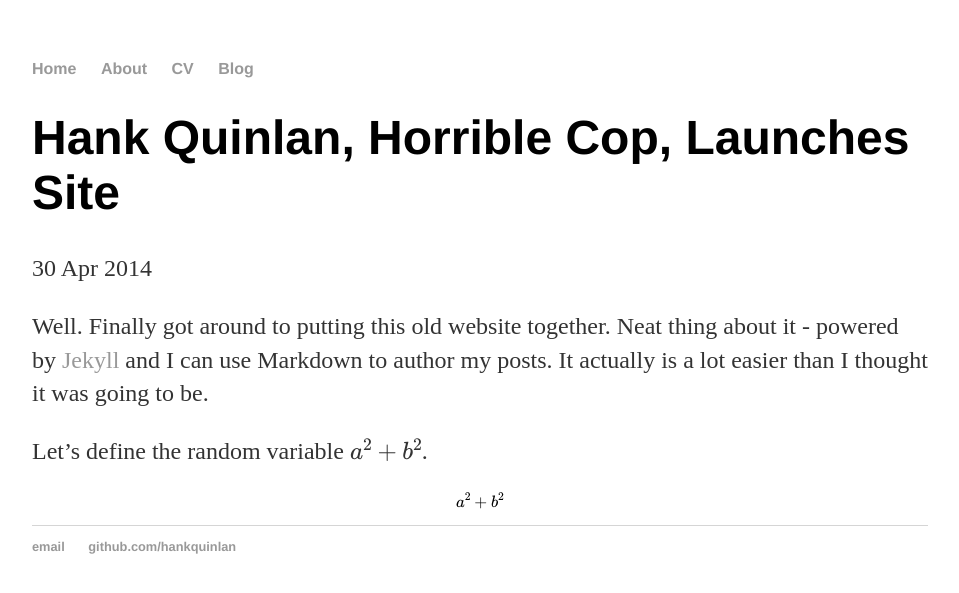
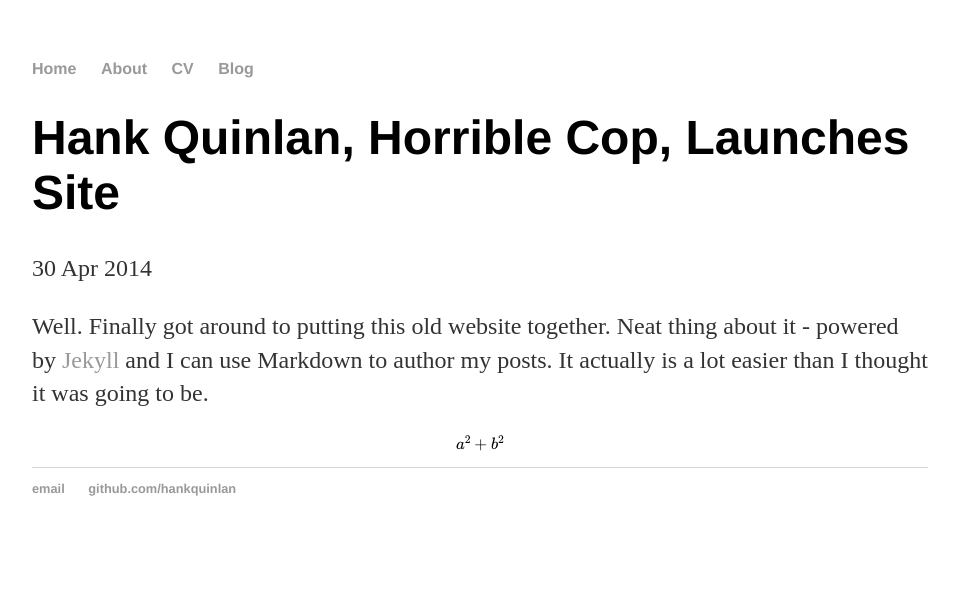
Before and after one commit to doriang102/doriang102.github.io, a Jekyll site: the page built from posts/2014-04-30-hank-quinlan-site-launched.md, in a window 1280 px wide. Shown: the top 593 px of the page, without its empty margins (160-1119 px from the left). Built offline with Jekyll 4.4.1, drawn with Linux system fonts in a browser that asks for light colours; formulas are drawn with MathJax 3.

Commit message:
Update 2014-04-30-hank-quinlan-site-launched.md

```diff
--- a/posts/2014-04-30-hank-quinlan-site-launched.md
+++ b/posts/2014-04-30-hank-quinlan-site-launched.md
@@ -7,6 +7,4 @@
 Well. Finally got around to putting this old website together. Neat thing about it - powered by [Jekyll](http://jekyllrb.com) and I can use Markdown to author my posts. It actually is a lot easier than I thought it was going to be.
 
 
-Let's define the random variable $$ a^2+b^2$$.
-
-<script type="math/tex; mode=display"> a^2 + b^2 </script>
+$$ a^2+b^2 $$
```
